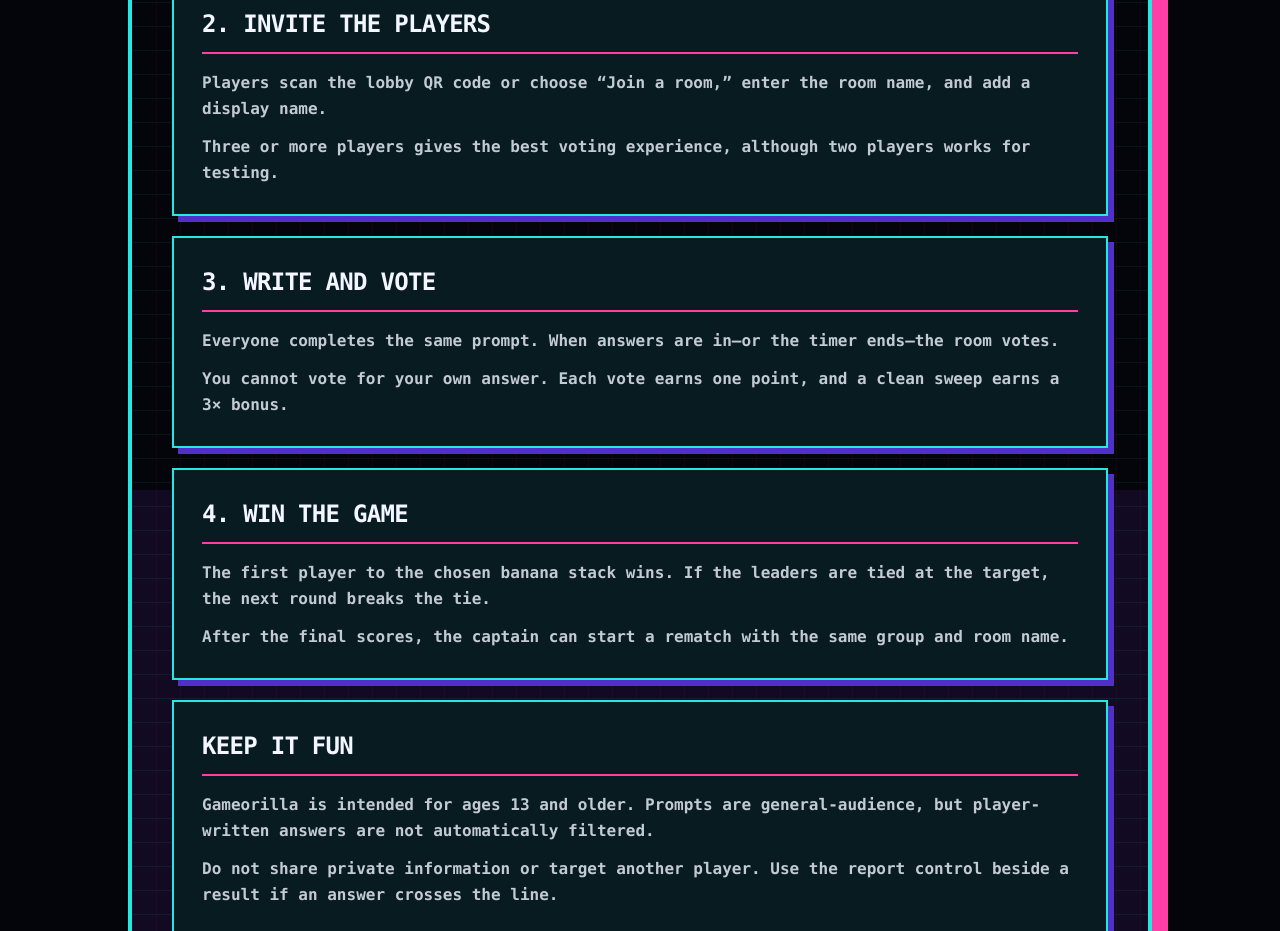
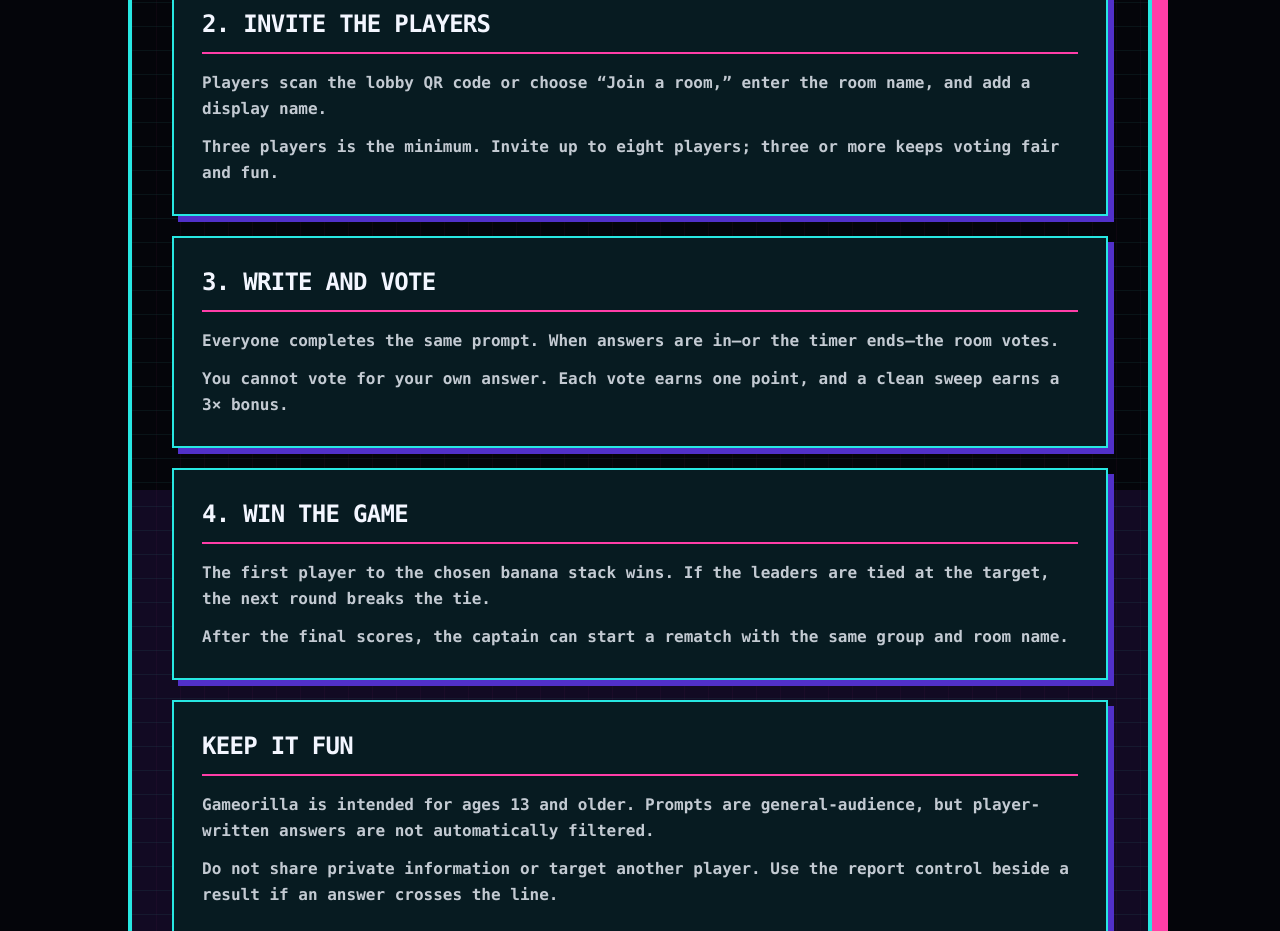
Before and after one commit to pou41882/gameorilla, a Next.js app: page /how-to-play in a window 1280 px wide. Shown: the part 780-1711 px from the top of the page. Built offline with nearby package versions, Linux system fonts and the light colour scheme; no server answers.

Commit message:
Document three player minimum

```diff
--- a/src/app/how-to-play/page.tsx
+++ b/src/app/how-to-play/page.tsx
@@ -19,7 +19,7 @@
       </InfoCard>
       <InfoCard title="2. Invite the players">
         <p>Players scan the lobby QR code or choose “Join a room,” enter the room name, and add a display name.</p>
-        <p>Three or more players gives the best voting experience, although two players works for testing.</p>
+        <p>Three players is the minimum. Invite up to eight players; three or more keeps voting fair and fun.</p>
       </InfoCard>
       <InfoCard title="3. Write and vote">
         <p>Everyone completes the same prompt. When answers are in—or the timer ends—the room votes.</p>
```
